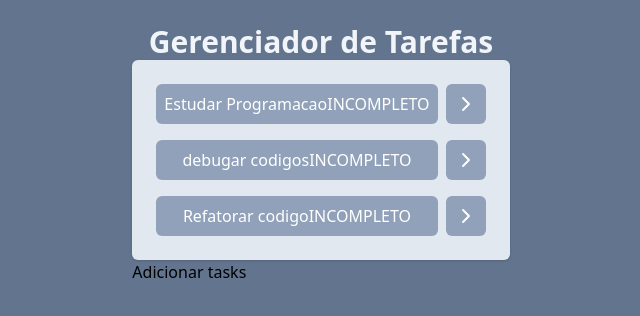
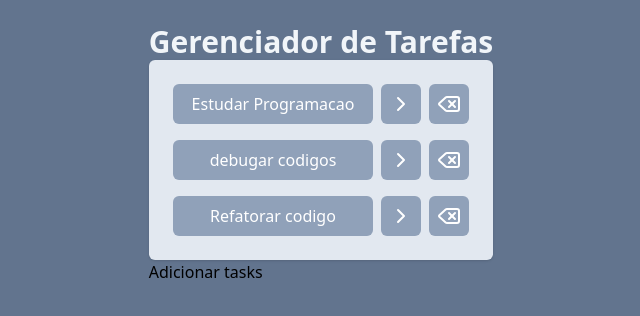
Before and after one commit to lucca713/ProjetoReact, a React (Vite) app: page / in a window 1280 px wide. Shown: the top 316 px of the page, without its empty margins (319-959 px from the left). Built offline with nearby package versions, Linux system fonts and the light colour scheme.

Commit message:
comecando a classe de remocao

```diff
--- a/src/App.jsx
+++ b/src/App.jsx
@@ -34,7 +34,18 @@ function App() {
       }
       return task;
     });
+
     setTasks(newTask);
+  }
+
+  function onTaskRemove(taskId) {
+    const TasksRemaining = tasks.map((task) => {
+      if (task.id == taskId) {
+        TasksRemaining.slice(task.id, 1);
+        return { ...task };
+      }
+    });
+    setTasks(TasksRemaining);
   }
 
   return (
@@ -44,7 +55,11 @@ function App() {
           Gerenciador de Tarefas
         </h1>
         {/* estou falando que a props de Tasks vai se chamar tasks que recebe o estado tasks, tudo que vc passa dentro do componente é uma props */}
-        <Tasks tasks={tasks} onTaskClick={onTaskClick} />
+        <Tasks
+          tasks={tasks}
+          onTaskClick={onTaskClick}
+          onTaskRemove={onTaskRemove}
+        />
         <AddTasks />
       </div>
     </div>
--- a/src/components/Tasks.jsx
+++ b/src/components/Tasks.jsx
@@ -1,4 +1,4 @@
-import { ChevronRightIcon } from "lucide-react";
+import { ChevronRightIcon, DeleteIcon } from "lucide-react";
 
 function Tasks(props) {
   console.log(props);
@@ -8,13 +8,23 @@ function Tasks(props) {
         <li key={task.id} className="flex gap-2">
           <button
             onClick={() => props.onTaskClick(task.id)}
-            className=" bg-slate-400 text-white p-2 rounded-md w-full"
+            //mudando diretamente a classe com js
+            className={` bg-slate-400 text-white p-2 rounded-md w-full ${
+              task.isCompleted && "line-through"
+            }`}
           >
             {task.title}
-          {task.isCompleted ? "COPLETO" : "INCOMPLETO"}
           </button>
           <button className="bg-slate-400 p-2 rounded-md text-white">
             <ChevronRightIcon />
+          </button>
+
+          {/* importante para a minha refatoracao de codigo */}
+          <button
+            onClick={() => props.onTaskRemove(task.id)}
+            className="bg-slate-400 p-2 rounded-md text-white"
+          >
+            <DeleteIcon />
           </button>
         </li>
       ))}
--- a/src/output.css
+++ b/src/output.css
@@ -11,6 +11,7 @@
     --color-slate-200: oklch(92.9% 0.013 255.508);
     --color-slate-400: oklch(70.4% 0.04 256.788);
     --color-slate-500: oklch(55.4% 0.046 257.417);
+    --color-slate-800: oklch(27.9% 0.041 260.031);
     --color-white: #fff;
     --spacing: 0.25rem;
     --text-3xl: 1.875rem;
@@ -204,9 +205,6 @@
       margin-block-end: calc(calc(var(--spacing) * 4) * calc(1 - var(--tw-space-y-reverse)));
     }
   }
-  .rounded {
-    border-radius: 0.25rem;
-  }
   .rounded-md {
     border-radius: var(--radius-md);
   }
@@ -222,6 +220,9 @@
   }
   .bg-slate-500 {
     background-color: var(--color-slate-500);
+  }
+  .bg-slate-800 {
+    background-color: var(--color-slate-800);
   }
   .p-2 {
     padding: calc(var(--spacing) * 2);
@@ -245,6 +246,9 @@
   }
   .text-white {
     color: var(--color-white);
+  }
+  .line-through {
+    text-decoration-line: line-through;
   }
   .underline {
     text-decoration-line: underline;
```
